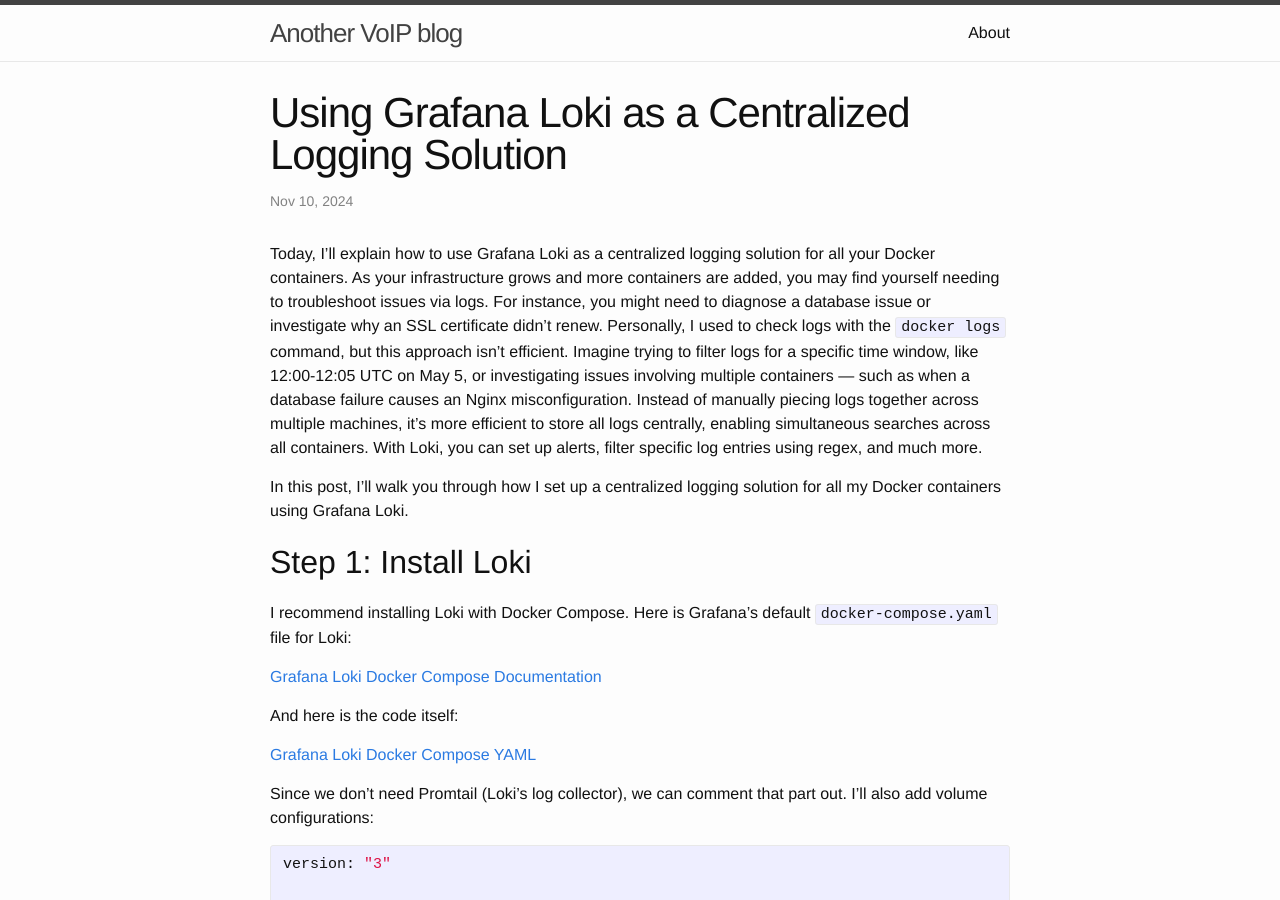
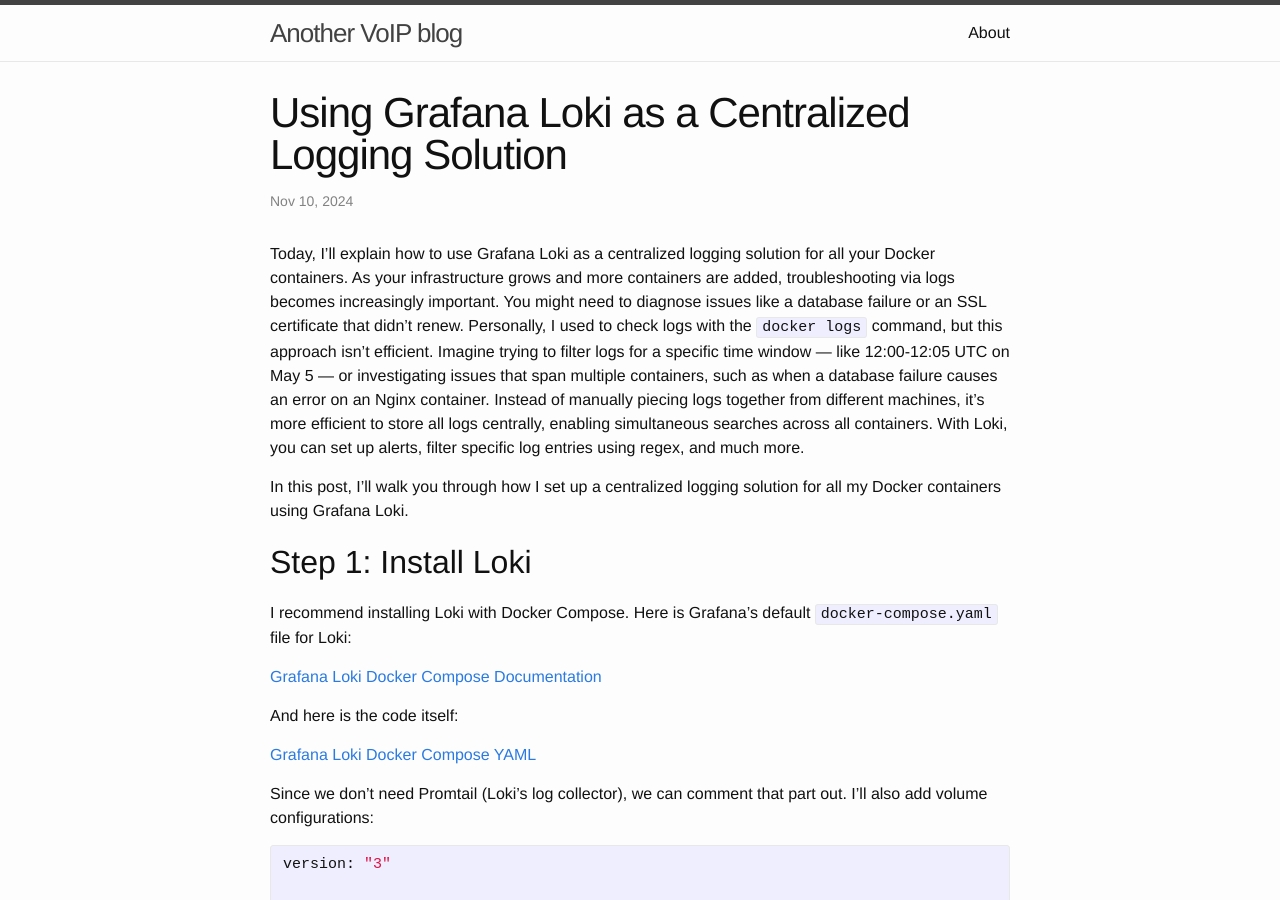
Before and after one commit to os11k/os11k.github.io, a Jekyll site: the page built from _posts/2024-11-03-grafana-loki.markdown, in a window 1280 px wide and 900 px high. Built offline with Jekyll 4.4.1, drawn with Linux system fonts in a browser that asks for light colours; comment, search, counter and statistics services are not loaded.

Commit message:
loki post - better wording for indtroduction

```diff
--- a/_posts/2024-11-03-grafana-loki.markdown
+++ b/_posts/2024-11-03-grafana-loki.markdown
@@ -6,7 +6,7 @@
 comments: true
 ---
 
-Today, I'll explain how to use Grafana Loki as a centralized logging solution for all your Docker containers. As your infrastructure grows and more containers are added, you may find yourself needing to troubleshoot issues via logs. For instance, you might need to diagnose a database issue or investigate why an SSL certificate didn't renew. Personally, I used to check logs with the `docker logs` command, but this approach isn’t efficient. Imagine trying to filter logs for a specific time window, like 12:00-12:05 UTC on May 5, or investigating issues involving multiple containers — such as when a database failure causes an Nginx misconfiguration. Instead of manually piecing logs together across multiple machines, it’s more efficient to store all logs centrally, enabling simultaneous searches across all containers. With Loki, you can set up alerts, filter specific log entries using regex, and much more.
+Today, I'll explain how to use Grafana Loki as a centralized logging solution for all your Docker containers. As your infrastructure grows and more containers are added, troubleshooting via logs becomes increasingly important. You might need to diagnose issues like a database failure or an SSL certificate that didn’t renew. Personally, I used to check logs with the `docker logs` command, but this approach isn’t efficient. Imagine trying to filter logs for a specific time window — like 12:00-12:05 UTC on May 5 — or investigating issues that span multiple containers, such as when a database failure causes an error on an Nginx container. Instead of manually piecing logs together from different machines, it’s more efficient to store all logs centrally, enabling simultaneous searches across all containers. With Loki, you can set up alerts, filter specific log entries using regex, and much more.
 
 In this post, I'll walk you through how I set up a centralized logging solution for all my Docker containers using Grafana Loki.
 
```
